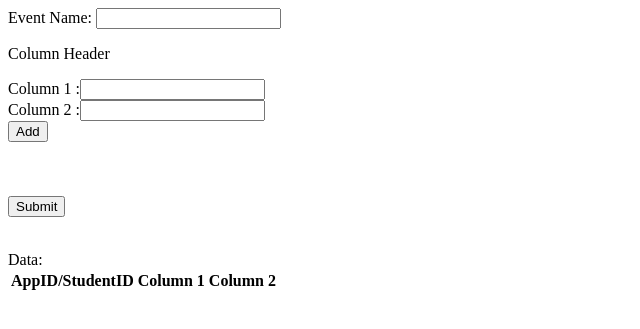
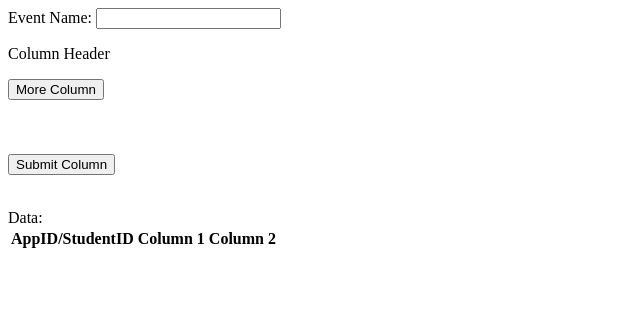
Before and after one commit to lawdalana/project, a PHP site: page /project/form3.html in a window 1280 px wide. Shown: the top 329 px of the page, without its empty margins (0-640 px from the left). Run offline with PHP 8.4, Linux system fonts and the light colour scheme; data that the repository does not hold is empty; some libraries are stand-ins or nearby versions.

Commit message:
titat change

```diff
--- a/AddHeader.php
+++ b/AddHeader.php
@@ -22,7 +22,6 @@ for($i=1;$i<=$count;$i++)
 	$row = mysqli_fetch_array($result_select);
     $CheckHeaderTitle = $row["HeaderTitle"];
     $CheckHeaderNo = $row["HeaderNo"];
-    echo $CheckHeaderTitle;
  $col = "Column".$i;
  $column = $_GET[$col];
  if($CheckHeaderTitle == $column && $CheckHeaderNo==$i)
@@ -49,4 +48,5 @@ else{
 
 
 $con->close();
+header( "Refresh:3; url=http://127.0.0.1/project/form3.html", true, 303);
 ?>
--- a/form3.html
+++ b/form3.html
@@ -15,14 +15,13 @@
 	<p>Column Header</p>
 
  <div id="headerTitle">
-   Column 1 :<input name="Column1" type="text" ><br>
-   Column 2 :<input name="Column2" type="text" ><br>
+
  </div>
 
- <input name="name" class="name required" type="button" onclick="AddColumn()" value="Add" /> <br><br>
+ <input name="name" class="name required" type="button" onclick="AddColumn()" value="More Column" /> <br><br>
  <input size=10 type="hidden" id="maxrow" name = "i" value = "1" ><br>
   <input size=10 type="hidden" id="event_id" name = "event_id" value = "1" ><br>
-   <input type="submit">
+   <input type="submit" value="Submit Column">
 </form>
 
 
```
